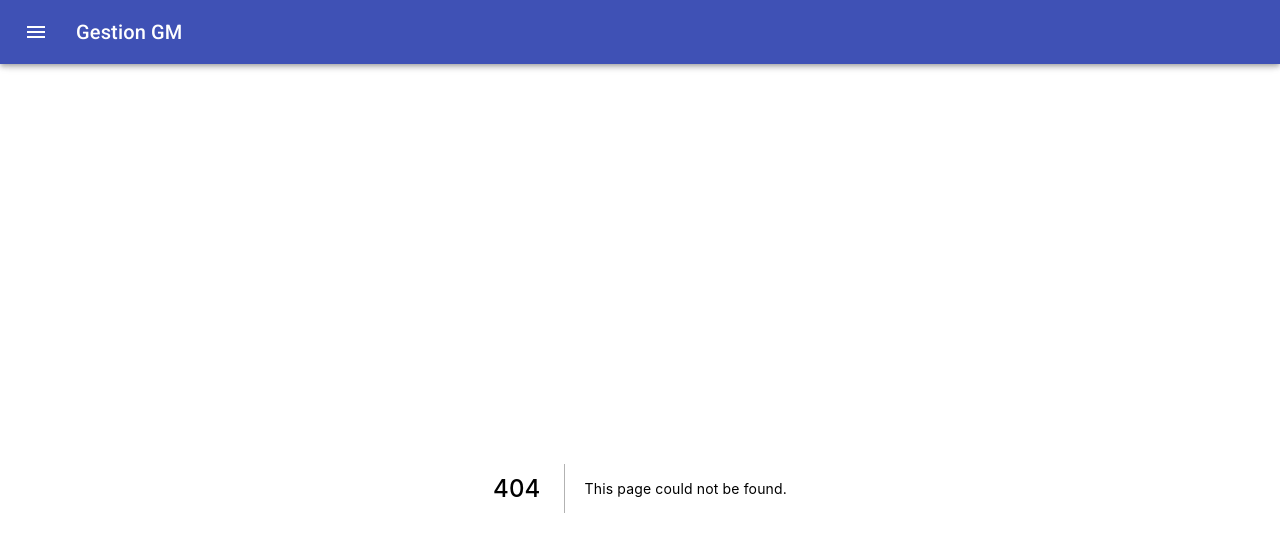
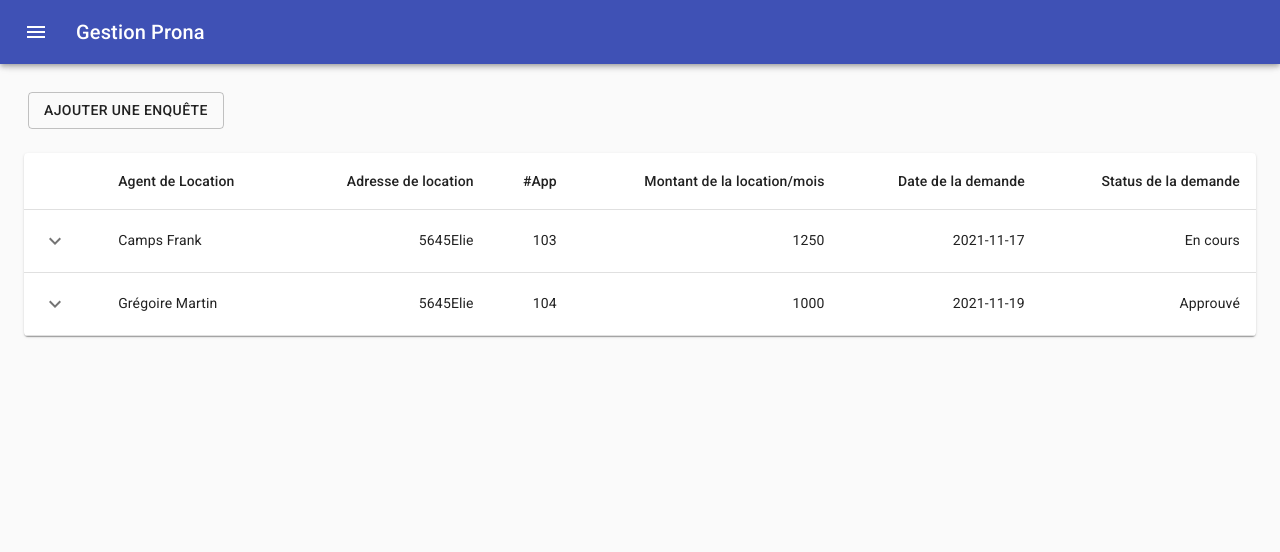
Before and after one commit to maquintal/demo-react, a Next.js app in the folder my-app/: page /corpiq in a window 1280 px wide. Before the commit this address had no page. Shown: the top 552 px of the page. Built offline with nearby package versions, Linux system fonts and the light colour scheme.

Commit message:
Add 2 sections to work with, Corpiq section 1st markup done

```diff
--- a/my-app/pages/_app.js
+++ b/my-app/pages/_app.js
@@ -21,7 +21,9 @@ import ListItem from "@material-ui/core/ListItem";
 import ListItemIcon from "@material-ui/core/ListItemIcon";
 import ListItemText from "@material-ui/core/ListItemText";
 import InboxIcon from "@material-ui/icons/MoveToInbox";
+import FingerprintIcon from '@material-ui/icons/Fingerprint';
 import MailIcon from "@material-ui/icons/Mail";
+import DescriptionIcon from '@material-ui/icons/Description';
 import BusinessIcon from '@material-ui/icons/Business';
 
 // REDUX
@@ -141,7 +143,7 @@ export default function MyApp(props) {
                 <MenuIcon />
               </IconButton>
                 <Typography onClick={() => router.push(`/`)} variant="h6" noWrap>
-                  Gestion GM
+                  Gestion Prona
                 </Typography>
             </Toolbar>
           </AppBar>
@@ -165,6 +167,7 @@ export default function MyApp(props) {
             </div>
             <Divider />
             <List>
+
               {["Buildings"].map((text, index) => (
                 <ListItem
                   button
@@ -180,7 +183,42 @@ export default function MyApp(props) {
                   </ListItemIcon>
                   <ListItemText primary={text} />
                 </ListItem>
-              ))}
+              ))},
+
+              {["Corpiq"].map((text, index) => (
+                <ListItem
+                  button
+                  key={text}
+                  onClick={() => router.push(`/${text.toLocaleLowerCase()}`)}
+                >
+                  <ListItemIcon>
+                    {index % 2 === 0 ? (
+                      <FingerprintIcon color="primary" />
+                    ) : (
+                      <MailIcon />
+                    )}
+                  </ListItemIcon>
+                  <ListItemText primary={text} />
+                </ListItem>
+              ))},
+
+              {["Lease"].map((text, index) => (
+                <ListItem
+                  button
+                  key={text}
+                  onClick={() => router.push(`/${text.toLocaleLowerCase()}`)}
+                >
+                  <ListItemIcon>
+                    {index % 2 === 0 ? (
+                      <DescriptionIcon color="primary" />
+                    ) : (
+                      <MailIcon />
+                    )}
+                  </ListItemIcon>
+                  <ListItemText primary={text} />
+                </ListItem>
+              ))},
+
             </List>
           </Drawer>
           <main
--- /dev/null
+++ b/my-app/pages/corpiq.js
@@ -0,0 +1,179 @@
+import React from "react";
+import PropTypes from "prop-types";
+import { makeStyles } from "@material-ui/core/styles";
+import Box from "@material-ui/core/Box";
+import Grid from "@material-ui/core/Grid";
+import Collapse from "@material-ui/core/Collapse";
+import IconButton from "@material-ui/core/IconButton";
+import Table from "@material-ui/core/Table";
+import TableBody from "@material-ui/core/TableBody";
+import TableCell from "@material-ui/core/TableCell";
+import TableContainer from "@material-ui/core/TableContainer";
+import TableHead from "@material-ui/core/TableHead";
+import TableRow from "@material-ui/core/TableRow";
+import Typography from "@material-ui/core/Typography";
+import Paper from "@material-ui/core/Paper";
+import KeyboardArrowDownIcon from "@material-ui/icons/KeyboardArrowDown";
+import KeyboardArrowUpIcon from "@material-ui/icons/KeyboardArrowUp";
+import ActionButton from "../src/components/ActionButton";
+
+const useRowStyles = makeStyles({
+  root: {
+    "& > *": {
+      borderBottom: "unset",
+    },
+  },
+});
+
+function createData(name, calories, fat, carbs, protein, price, dumb) {
+  return {
+    name,
+    calories,
+    fat,
+    carbs,
+    protein,
+    price,
+    dumb,
+    history: [
+      {
+        name: "Doe, John",
+        date: "1345 Zotique-Giard, Chambly J3L 4V8",
+        customerId: "1991-11-19",
+        amount: "438-887-3374",
+        email: "test@test.com",
+      },
+      {
+        name: "Doe, Johnette",
+        date: "1345 Zotique-Giard, Chambly J3L 4V8",
+        customerId: "1991-10-25",
+        amount: "514-475-1885",
+        email: "kathou@test.com",
+      },
+    ],
+  };
+}
+
+function Row(props) {
+  const { row } = props;
+  const [open, setOpen] = React.useState(false);
+  const classes = useRowStyles();
+
+  return (
+    <React.Fragment>
+      <TableRow className={classes.root}>
+        <TableCell>
+          <IconButton
+            aria-label="expand row"
+            size="small"
+            onClick={() => setOpen(!open)}
+          >
+            {open ? <KeyboardArrowUpIcon /> : <KeyboardArrowDownIcon />}
+          </IconButton>
+        </TableCell>
+        <TableCell component="th" scope="row">
+          {row.name}
+        </TableCell>
+        <TableCell align="right">{row.calories}</TableCell>
+        <TableCell align="right">{row.fat}</TableCell>
+        <TableCell align="right">{row.carbs}</TableCell>
+        <TableCell align="right">{row.protein}</TableCell>
+        <TableCell align="right">{row.dumb}</TableCell>
+      </TableRow>
+      {/* COLLAPSED CONTENT */}
+      <TableRow>
+        <TableCell
+          style={{
+            paddingBottom: 0,
+            paddingTop: 0,
+            marginBottom: 10,
+            backgroundColor: "#E8E8E8",
+          }}
+          colSpan={7}
+        >
+          <Collapse in={open} timeout="auto" unmountOnExit>
+            <Box margin={1}>
+              <Typography variant="h6" gutterBottom component="div">
+                Informations de la personne enquêté
+              </Typography>
+              <Table size="small" aria-label="purchases">
+                <TableHead>
+                  <TableRow>
+                    <TableCell>Nom, Prénom</TableCell>
+                    <TableCell>Adresse actuelle</TableCell>
+                    <TableCell>Date de naissance</TableCell>
+                    <TableCell>Téléphone</TableCell>
+                    <TableCell>Email</TableCell>
+                  </TableRow>
+                </TableHead>
+                <TableBody>
+                  {row.history.map((historyRow) => (
+                    <TableRow key={historyRow.date}>
+                      <TableCell>{historyRow.name}</TableCell>
+                      <TableCell>{historyRow.date}</TableCell>
+                      <TableCell>{historyRow.customerId}</TableCell>
+                      <TableCell>{historyRow.amount}</TableCell>
+                      <TableCell>{historyRow.email}</TableCell>
+                    </TableRow>
+                  ))}
+                </TableBody>
+              </Table>
+            </Box>
+          </Collapse>
+        </TableCell>
+      </TableRow>
+    </React.Fragment>
+  );
+}
+
+const rows = [
+  createData(
+    "Camps Frank",
+    "5645Elie",
+    "103",
+    1250,
+    "2021-11-17",
+    "",
+    "En cours"
+  ),
+  createData(
+    "Grégoire Martin",
+    "5645Elie",
+    "104",
+    1000,
+    "2021-11-19",
+    "",
+    "Approuvé"
+  ),
+];
+
+export default function Corpiq() {
+  return (
+    <>
+    <Grid container style={{marginBottom: 20}}>
+        <Grid item xs={12}>
+            <ActionButton variant="outlined">Ajouter une enquête</ActionButton>
+        </Grid>
+    </Grid>
+      <TableContainer component={Paper}>
+        <Table aria-label="collapsible table">
+          <TableHead>
+            <TableRow>
+              <TableCell />
+              <TableCell>Agent de Location</TableCell>
+              <TableCell align="right">Adresse de location</TableCell>
+              <TableCell align="right">#App</TableCell>
+              <TableCell align="right">Montant de la location/mois</TableCell>
+              <TableCell align="right">Date de la demande</TableCell>
+              <TableCell align="right">Status de la demande</TableCell>
+            </TableRow>
+          </TableHead>
+          <TableBody>
+            {rows.map((row) => (
+              <Row key={row.name} row={row} />
+            ))}
+          </TableBody>
+        </Table>
+      </TableContainer>
+    </>
+  );
+}
```
Also changed, not shown: my-app/pages/lease.js (added, +22 -0 lines).
